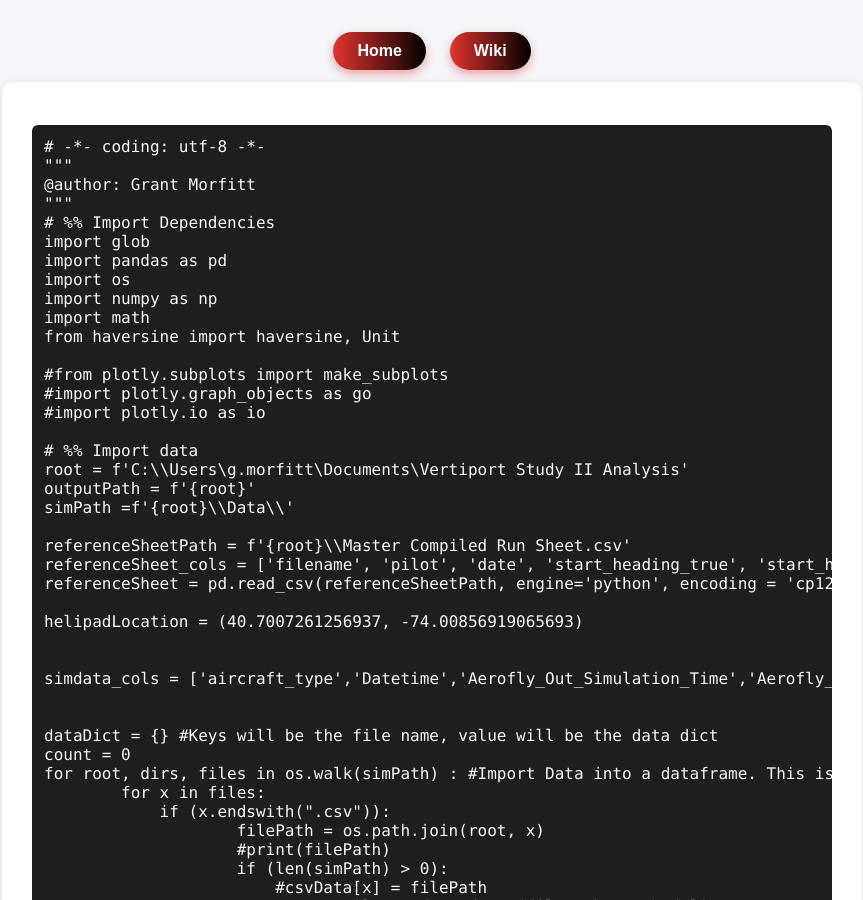
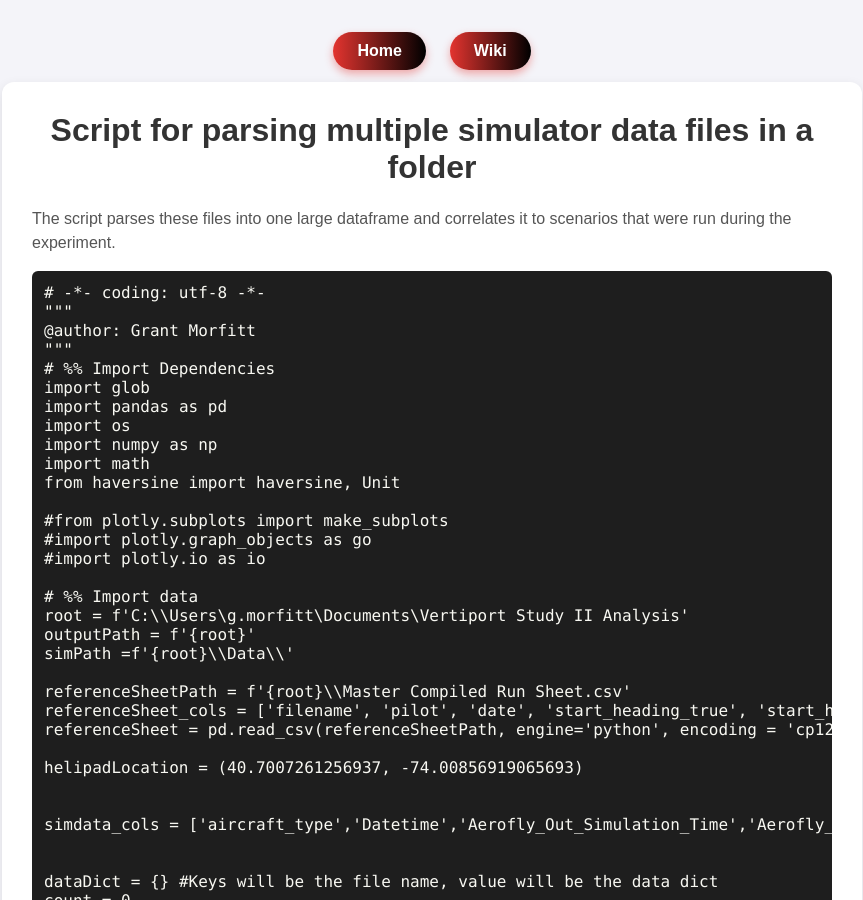
Before and after one commit to grantmorfitt/grantmorfitt.github.io, a Jekyll site: the page built from wiki/Vertiport Data Parser.md, in a window 1280 px wide and 900 px high. Shown: the whole window, without its empty margins (208-1071 px from the left). Built offline with Jekyll 4.4.1, drawn with Linux system fonts in a browser that asks for light colours.

Commit message:
Update Vertiport Data Parser.md

````diff
--- a/wiki/Vertiport Data Parser.md
+++ b/wiki/Vertiport Data Parser.md
@@ -2,6 +2,8 @@
 layout: default
 title: Vertiport Data Parser
 ---
+# Script for parsing multiple simulator data files in a folder
+The script parses these files into one large dataframe and correlates it to scenarios that were run during the experiment.
 
 ```python
 # -*- coding: utf-8 -*-
````
